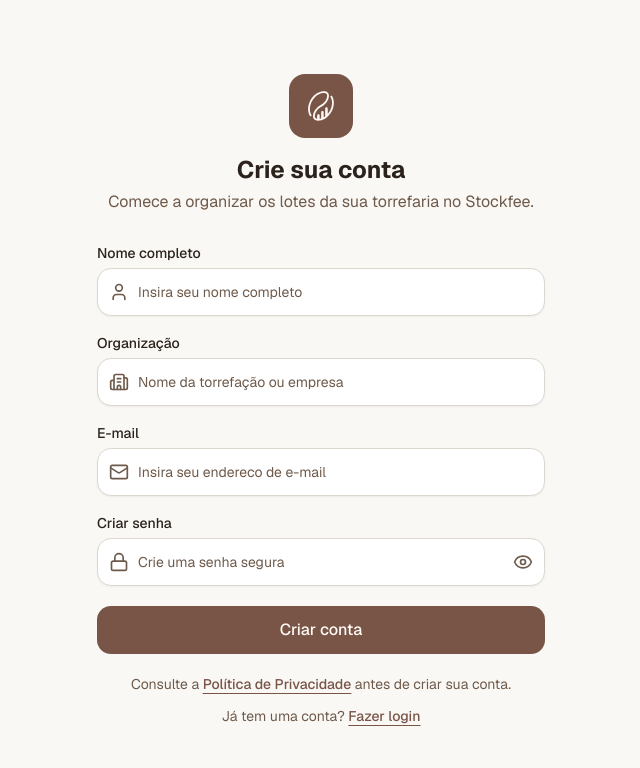
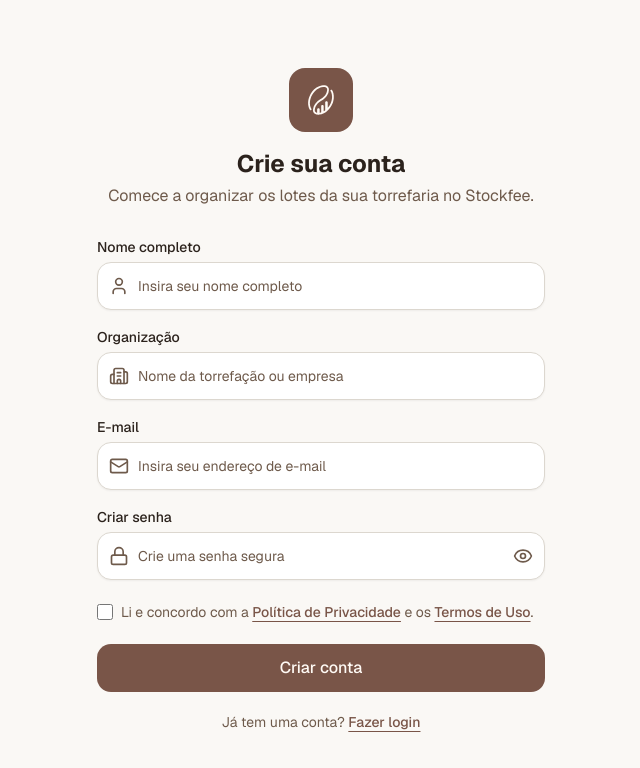
Before and after one commit to luigiferrim/stock_finance_management_system, a Next.js app: page /register in a window 1280 px wide. Shown: the top 768 px of the page, without its empty margins (319-959 px from the left). Built offline with nearby package versions, Linux system fonts and the light colour scheme; no server answers.

Commit message:
fix: require consent on registration

```diff
--- /dev/null
+++ b/app/termos-de-uso/page.tsx
@@ -0,0 +1,104 @@
+import type { Metadata } from "next"
+import Link from "next/link"
+
+import { Button } from "@/components/ui/button"
+
+export const metadata: Metadata = {
+  title: "Termos de Uso | Stockfee",
+  description: "Condições básicas para uso do Stockfee.",
+  alternates: {
+    canonical: "/termos-de-uso",
+  },
+  robots: {
+    index: true,
+    follow: true,
+  },
+}
+
+const sections = [
+  {
+    title: "Finalidade do serviço",
+    content:
+      "O Stockfee é uma aplicação web para apoiar pequenas torrefarias na organização de lotes, estoque, indicadores financeiros, histórico operacional e configurações de conta.",
+  },
+  {
+    title: "Cadastro e conta",
+    content:
+      "Para usar o painel interno, o usuário deve fornecer dados verdadeiros no cadastro, manter suas credenciais em segurança e comunicar os responsáveis pelo projeto caso suspeite de uso indevido da conta.",
+  },
+  {
+    title: "Responsabilidade pelos dados",
+    content:
+      "O usuário é responsável pelas informações operacionais cadastradas no sistema, incluindo dados de lotes, valores, fornecedores, status e demais registros inseridos durante o uso da aplicação.",
+  },
+  {
+    title: "Uso permitido",
+    content:
+      "A aplicação deve ser usada apenas para fins legítimos de gestão operacional. Não é permitido tentar acessar contas de terceiros, explorar falhas, automatizar abusos, burlar mecanismos de autenticação ou inserir conteúdo ilícito.",
+  },
+  {
+    title: "Disponibilidade e limitações",
+    content:
+      "O Stockfee é um projeto acadêmico e pode passar por ajustes, indisponibilidades, mudanças de escopo e revisões técnicas. Antes de uso em produção real, os termos formais, canais de suporte e responsabilidades comerciais devem ser revisados.",
+  },
+  {
+    title: "Privacidade",
+    content:
+      "O tratamento de dados pessoais relacionado ao cadastro, autenticação e uso do sistema está descrito na Política de Privacidade do Stockfee.",
+  },
+]
+
+export default function TermsOfUsePage() {
+  return (
+    <main className="min-h-screen bg-[#f7f4ef] text-[#302b27]">
+      <div className="mx-auto max-w-4xl px-4 py-12 sm:px-6 lg:px-8">
+        <header className="border-b border-[#ded9d1] pb-8">
+          <Link href="/" className="text-sm font-medium text-[#6d6660] hover:text-[#302b27]">
+            Stockfee
+          </Link>
+          <h1 className="mt-6 text-4xl font-semibold tracking-normal sm:text-5xl">Termos de Uso</h1>
+          <p className="mt-4 max-w-3xl text-base leading-7 text-[#706963]">
+            Estes termos apresentam condições básicas para acesso e uso do Stockfee, incluindo responsabilidades do
+            usuário e limitações do projeto.
+          </p>
+          <p className="mt-3 text-sm text-[#706963]">Última atualização: 10 de junho de 2026.</p>
+        </header>
+
+        <div className="divide-y divide-[#ded9d1]">
+          {sections.map((section) => (
+            <section key={section.title} className="py-8">
+              <h2 className="text-2xl font-semibold">{section.title}</h2>
+              <p className="mt-4 text-base leading-7 text-[#706963]">{section.content}</p>
+              {section.title === "Privacidade" && (
+                <p className="mt-4 text-base leading-7 text-[#706963]">
+                  Consulte a{" "}
+                  <Link href="/politica-de-privacidade" className="font-medium text-[#302b27] underline underline-offset-4">
+                    Política de Privacidade
+                  </Link>{" "}
+                  para entender quais dados são coletados, por que são tratados e quais direitos podem ser exercidos.
+                </p>
+              )}
+            </section>
+          ))}
+        </div>
+
+        <section className="border-y border-[#ded9d1] py-8">
+          <h2 className="text-2xl font-semibold">Revisão antes de produção</h2>
+          <p className="mt-4 text-base leading-7 text-[#706963]">
+            Estes termos foram criados para dar transparência ao projeto. Eles não substituem revisão jurídica
+            especializada antes da disponibilização do Stockfee em ambiente de produção para clientes ou usuários reais.
+          </p>
+        </section>
+
+        <footer className="flex flex-col gap-3 border-t border-[#ded9d1] pt-8 sm:flex-row">
+          <Button asChild className="bg-[#302b27] hover:bg-[#211e1b]">
+            <Link href="/register">Criar conta</Link>
+          </Button>
+          <Button asChild variant="outline" className="border-[#ded9d1] bg-white">
+            <Link href="/">Voltar para início</Link>
+          </Button>
+        </footer>
+      </div>
+    </main>
+  )
+}
--- a/components/auth/register-form.tsx
+++ b/components/auth/register-form.tsx
@@ -32,7 +32,7 @@ export function RegisterForm() {
     }
 
     if (!/[A-Za-z]/.test(password) || !/\d/.test(password)) {
-      setError("A senha deve conter pelo menos uma letra e um numero")
+      setError("A senha deve conter pelo menos uma letra e um número")
       return
     }
 
@@ -110,7 +110,7 @@ export function RegisterForm() {
             <Input
               id="email"
               type="email"
-              placeholder="Insira seu endereco de e-mail"
+              placeholder="Insira seu endereço de e-mail"
               value={email}
               onChange={(event) => setEmail(event.target.value)}
               required
@@ -152,24 +152,36 @@ export function RegisterForm() {
           </div>
         )}
 
+        <div className="flex items-start gap-2 text-sm leading-6 text-muted-foreground">
+          <input
+            id="terms"
+            type="checkbox"
+            required
+            disabled={loading}
+            className="mt-1 h-4 w-4 shrink-0 rounded border-input accent-primary disabled:cursor-not-allowed disabled:opacity-50"
+          />
+          <label htmlFor="terms">
+            Li e concordo com a{" "}
+            <Link href="/politica-de-privacidade" className="font-medium text-primary underline underline-offset-4">
+              Política de Privacidade
+            </Link>{" "}
+            e os{" "}
+            <Link href="/termos-de-uso" className="font-medium text-primary underline underline-offset-4">
+              Termos de Uso
+            </Link>
+            .
+          </label>
+        </div>
+
         <Button type="submit" className="h-12 w-full text-base" disabled={loading}>
           {loading ? "Criando conta..." : "Criar conta"}
         </Button>
 
-        <div className="space-y-3 text-center text-sm">
-          <p className="text-muted-foreground">
-            Consulte a{" "}
-            <Link href="/politica-de-privacidade" className="font-medium text-primary underline underline-offset-4">
-              Política de Privacidade
-            </Link>{" "}
-            antes de criar sua conta.
-          </p>
-          <p>
-            <span className="text-muted-foreground">Já tem uma conta? </span>
-            <Link href="/login" className="font-medium text-primary underline underline-offset-4">
-              Fazer login
-            </Link>
-          </p>
+        <div className="text-center text-sm">
+          <span className="text-muted-foreground">Já tem uma conta? </span>
+          <Link href="/login" className="font-medium text-primary underline underline-offset-4">
+            Fazer login
+          </Link>
         </div>
       </form>
     </AuthShell>
```
